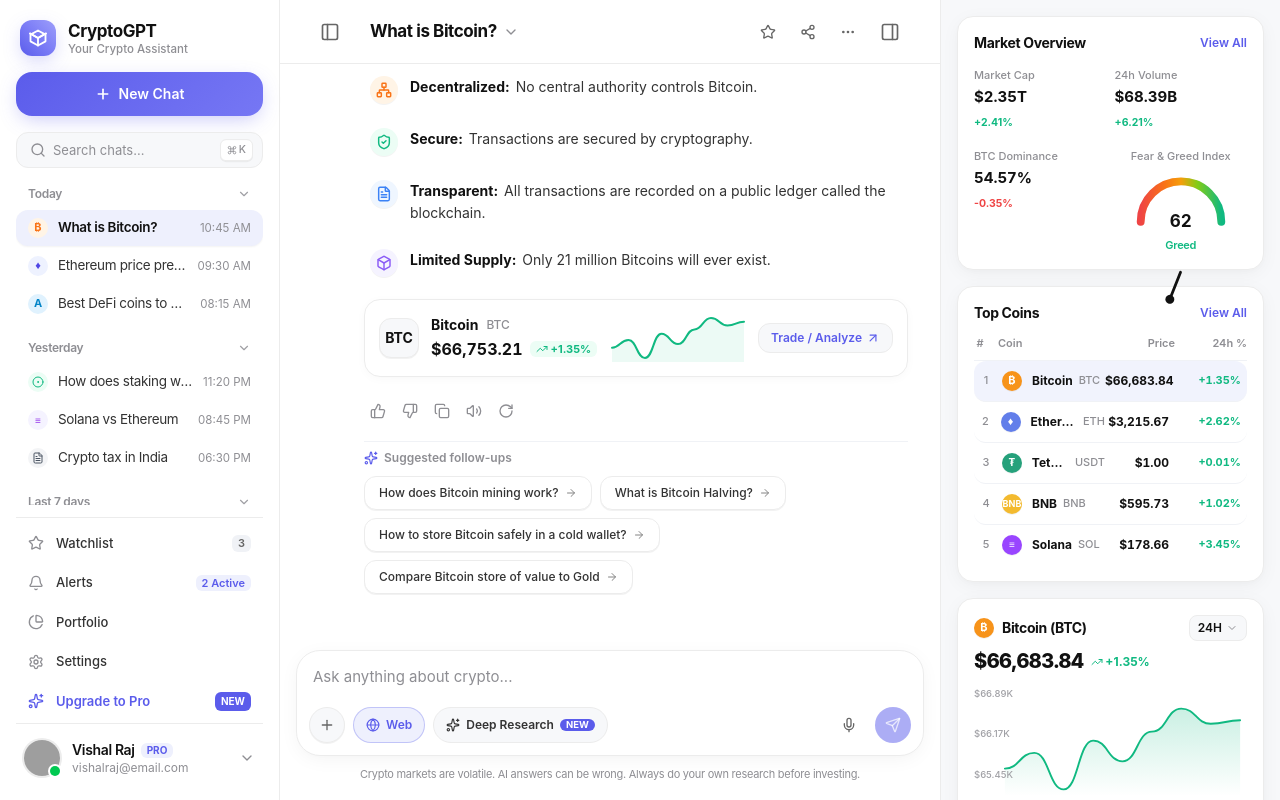
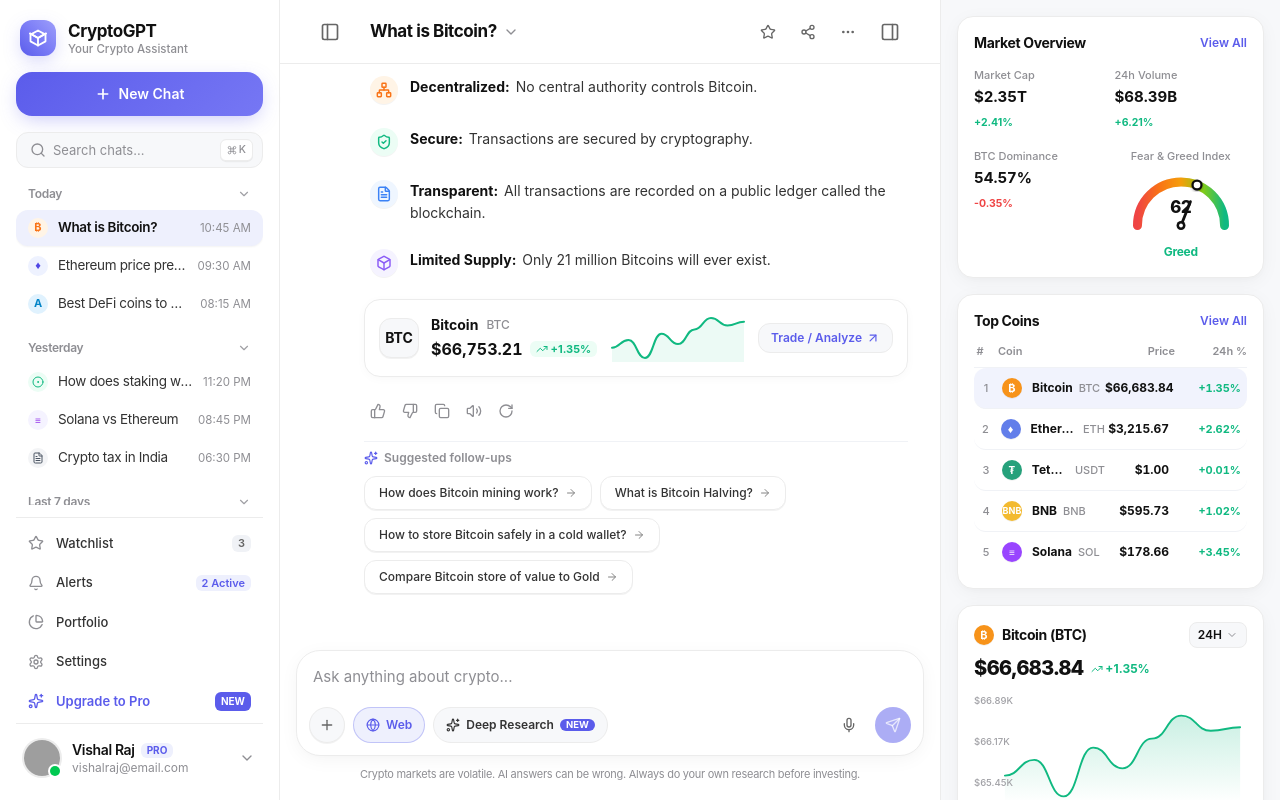
Before and after one commit to aswin402/dopamint_product, a React (Vite) app: page / in a window 1280 px wide. Built offline with nearby package versions, Linux system fonts and the light colour scheme; grey boxes are pictures that could not be loaded.

Commit message:
fix: refine fear & greed speedometer needle and add ultra-thin modern scrollbar

```diff
--- a/src/components/insights/FearGreedGauge.tsx
+++ b/src/components/insights/FearGreedGauge.tsx
@@ -7,32 +7,55 @@
 }
 
 export const FearGreedGauge: React.FC<FearGreedGaugeProps> = ({ value, classification }) => {
-  // Semi-circle arc: from -180 deg (left) to 0 deg (right)
-  const angle = -180 + (value / 100) * 180;
-
-  // Arc path constants
+  // Geometry parameters in SVG viewBox (100 x 58)
   const cx = 50;
-  const cy = 46;
-  const r = 36;
+  const cy = 44;
+  const r = 34;
   const strokeWidth = 7;
 
+  // Percentage from 0 to 1
+  const clampedVal = Math.max(0, Math.min(100, value));
+  const pct = clampedVal / 100;
+  const theta = Math.PI * (1 - pct); // in radians (180deg down to 0deg)
+
+  // Tip of needle (needle length = 20)
+  const needleLen = 20;
+  const needleX = cx + needleLen * Math.cos(theta);
+  const needleY = cy - needleLen * Math.sin(theta);
+
+  // Indicator pip on the outer arc rim
+  const pipX = cx + r * Math.cos(theta);
+  const pipY = cy - r * Math.sin(theta);
+
+  // Dynamic classification color
+  const getClassificationColor = (val: number) => {
+    if (val >= 55) return '#10B981'; // Green (Greed / Extreme Greed)
+    if (val >= 45) return '#F59E0B'; // Amber (Neutral)
+    return '#EF4444'; // Red (Fear / Extreme Fear)
+  };
+
+  const statusColor = getClassificationColor(clampedVal);
+
   return (
-    <div className="flex flex-col items-center justify-center select-none">
-      <div className="relative w-28 h-16 flex items-center justify-center">
-        <svg viewBox="0 0 100 55" className="w-full h-full overflow-visible">
+    <div className="flex flex-col items-center justify-center select-none w-full">
+      <div className="relative w-32 h-18 flex items-center justify-center">
+        <svg viewBox="0 0 100 56" className="w-full h-full overflow-hidden">
           <defs>
             <linearGradient id="fearGreedGradient" x1="0%" y1="0%" x2="100%" y2="0%">
               <stop offset="0%" stopColor="#EF4444" />
-              <stop offset="30%" stopColor="#F97316" />
+              <stop offset="25%" stopColor="#F97316" />
               <stop offset="50%" stopColor="#F59E0B" />
-              <stop offset="70%" stopColor="#84CC16" />
+              <stop offset="75%" stopColor="#84CC16" />
               <stop offset="100%" stopColor="#10B981" />
             </linearGradient>
+            <filter id="pipGlow" x="-20%" y="-20%" width="140%" height="140%">
+              <feDropShadow dx="0" dy="1" stdDeviation="1" floodColor="rgba(0,0,0,0.25)" />
+            </filter>
           </defs>
 
           {/* Background Track Arc */}
           <path
-            d={`M 14,${cy} A ${r},${r} 0 0,1 86,${cy}`}
+            d={`M ${cx - r},${cy} A ${r},${r} 0 0,1 ${cx + r},${cy}`}
             fill="none"
             stroke="#F0F2F6"
             strokeWidth={strokeWidth}
@@ -41,41 +64,55 @@
 
           {/* Active Gradient Arc */}
           <path
-            d={`M 14,${cy} A ${r},${r} 0 0,1 86,${cy}`}
+            d={`M ${cx - r},${cy} A ${r},${r} 0 0,1 ${cx + r},${cy}`}
             fill="none"
             stroke="url(#fearGreedGradient)"
             strokeWidth={strokeWidth}
             strokeLinecap="round"
           />
 
-          {/* Center Needle / Hub */}
-          <motion.g
-            initial={{ rotate: -180, originX: `${cx}px`, originY: `${cy}px` }}
-            animate={{ rotate: angle, originX: `${cx}px`, originY: `${cy}px` }}
-            transition={{ duration: 0.8, ease: 'easeOut' }}
-          >
-            <line
-              x1={cx}
-              y1={cy}
-              x2={cx + 26}
-              y2={cy}
-              stroke="#111111"
-              strokeWidth="2.5"
-              strokeLinecap="round"
-            />
-            <circle cx={cx} cy={cy} r="4" fill="#111111" />
-          </motion.g>
+          {/* Needle Line */}
+          <motion.line
+            initial={{ x2: cx - needleLen, y2: cy }}
+            animate={{ x2: needleX, y2: needleY }}
+            transition={{ duration: 0.8, ease: [0.16, 1, 0.3, 1] }}
+            x1={cx}
+            y1={cy}
+            stroke="#111111"
+            strokeWidth="2.2"
+            strokeLinecap="round"
+          />
+
+          {/* Pivot Center Cap */}
+          <circle cx={cx} cy={cy} r="3.5" fill="#111111" />
+          <circle cx={cx} cy={cy} r="1.5" fill="#FFFFFF" />
+
+          {/* Marker Dot / Pip on the Gauge Arc */}
+          <motion.circle
+            initial={{ cx: cx - r, cy }}
+            animate={{ cx: pipX, cy: pipY }}
+            transition={{ duration: 0.8, ease: [0.16, 1, 0.3, 1] }}
+            r="3.5"
+            fill="#FFFFFF"
+            stroke="#111111"
+            strokeWidth="1.8"
+            filter="url(#pipGlow)"
+          />
         </svg>
 
-        {/* Numeric value readout in center bottom */}
-        <div className="absolute bottom-0 text-center">
-          <span className="text-[17px] font-bold text-[#111111] tabular-nums leading-none">
+        {/* Numeric value readout in center */}
+        <div className="absolute top-[26px] text-center pointer-events-none">
+          <span className="text-[17px] font-extrabold text-[#111111] tabular-nums tracking-tight">
             {value}
           </span>
         </div>
       </div>
 
-      <span className="text-[11px] font-semibold text-[#10B981] mt-1 tracking-tight">
+      {/* Sentiment Classification */}
+      <span
+        className="text-[12px] font-bold tracking-tight mt-0.5"
+        style={{ color: statusColor }}
+      >
         {classification}
       </span>
     </div>
--- a/src/components/layout/AppLayout.tsx
+++ b/src/components/layout/AppLayout.tsx
@@ -18,12 +18,12 @@
   useKeyboardShortcuts();
 
   return (
-    <div className="flex h-screen w-screen bg-[#F7F8FA] text-[#111111] overflow-hidden antialiased font-sans">
+    <div className="flex h-screen w-screen max-w-[100vw] bg-[#F7F8FA] text-[#111111] overflow-x-hidden overflow-y-hidden antialiased font-sans">
       {/* 1. Left Sidebar (280px) */}
       <Sidebar />
 
       {/* 2. Center Chat Canvas (Flex 1, Max 820px inner) */}
-      <main className="flex-1 flex flex-col h-full min-w-0 bg-[#FFFFFF] relative overflow-hidden">
+      <main className="flex-1 flex flex-col h-full min-w-0 bg-[#FFFFFF] relative overflow-x-hidden overflow-y-hidden">
         <ChatContainer />
       </main>
 
--- a/src/index.css
+++ b/src/index.css
@@ -29,7 +29,7 @@
   --radius-input: 24px;
 }
 
-body {
+html, body {
   margin: 0;
   padding: 0;
   background-color: var(--bg-app);
@@ -37,29 +37,59 @@
   font-family: 'Inter Variable', -apple-system, BlinkMacSystemFont, 'Segoe UI', Roboto, Helvetica, Arial, sans-serif;
   -webkit-font-smoothing: antialiased;
   -moz-osx-font-smoothing: grayscale;
-  overflow: hidden;
+  overflow-x: hidden;
   height: 100vh;
   width: 100vw;
+  max-width: 100vw;
   user-select: text;
 }
 
-/* Custom Minimal Scrollbar */
+/* Modern Ultra-Thin Theme Scrollbar */
+* {
+  scrollbar-width: thin;
+  scrollbar-color: rgba(91, 92, 235, 0.28) transparent;
+}
+
+/* Webkit Scrollbars (Chrome, Safari, Edge, Opera) */
 ::-webkit-scrollbar {
-  width: 6px;
-  height: 6px;
+  width: 4px;
+  height: 4px;
 }
 
 ::-webkit-scrollbar-track {
   background: transparent;
+  border-radius: 9999px;
 }
 
 ::-webkit-scrollbar-thumb {
-  background: rgba(0, 0, 0, 0.12);
+  background: rgba(91, 92, 235, 0.22);
+  border-radius: 9999px;
+  transition: background-color 0.2s ease;
+}
+
+::-webkit-scrollbar-thumb:hover {
+  background: rgba(91, 92, 235, 0.55);
+}
+
+::-webkit-scrollbar-corner {
+  background: transparent;
+}
+
+/* Horizontal scrollbar styling for tables and code blocks */
+pre::-webkit-scrollbar,
+.overflow-x-auto::-webkit-scrollbar {
+  height: 4px;
+}
+
+pre::-webkit-scrollbar-thumb,
+.overflow-x-auto::-webkit-scrollbar-thumb {
+  background: rgba(91, 92, 235, 0.28);
   border-radius: 9999px;
 }
 
-::-webkit-scrollbar-thumb:hover {
-  background: rgba(0, 0, 0, 0.22);
+pre::-webkit-scrollbar-thumb:hover,
+.overflow-x-auto::-webkit-scrollbar-thumb:hover {
+  background: #5B5CEB;
 }
 
 /* Soft shadows & elevations */
```
